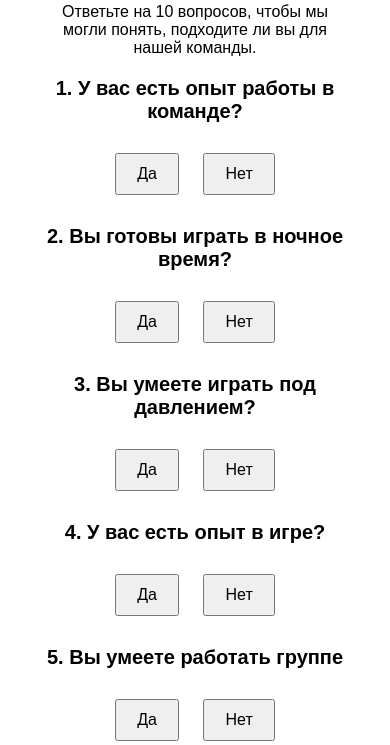
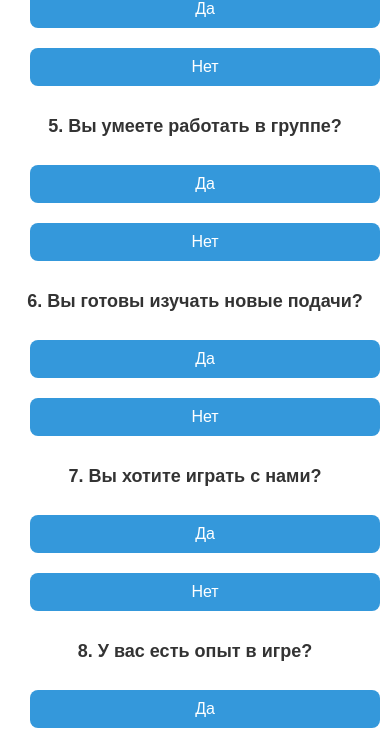
Before and after one commit to Kakashi934/opros1, a plain HTML site: page index.html in a window 390 px wide. Shown: the part 142-887 px from the top of the page. Drawn offline with Linux system fonts and the light colour scheme.

Commit message:
Update index.html

```diff
--- a/index.html
+++ b/index.html
@@ -6,30 +6,84 @@
     <title>Опрос: Вступить в команду?</title>
     <style>
         body {
-            font-family: Arial, sans-serif;
+            font-family: 'Arial', sans-serif;
+            background: #f4f7fc;
+            margin: 0;
+            padding: 0;
+            display: flex;
+            justify-content: center;
+            align-items: center;
+            height: 100vh;
+        }
+        .container {
+            width: 80%;
+            max-width: 600px;
+            background-color: #fff;
+            padding: 30px;
+            border-radius: 15px;
+            box-shadow: 0 4px 12px rgba(0, 0, 0, 0.1);
             text-align: center;
-            margin-top: 50px;
+        }
+        h1 {
+            font-size: 24px;
+            color: #333;
+            margin-bottom: 20px;
+        }
+        p {
+            font-size: 16px;
+            color: #555;
+            margin-bottom: 30px;
         }
         .question {
             margin-bottom: 20px;
         }
         .question h3 {
-            font-size: 20px;
+            font-size: 18px;
+            color: #333;
         }
         button {
-            padding: 10px 20px;
+            background-color: #3498db;
+            color: white;
+            border: none;
+            padding: 12px 25px;
             font-size: 16px;
             margin: 10px;
             cursor: pointer;
+            border-radius: 8px;
+            transition: background-color 0.3s, transform 0.2s;
         }
-        .container {
-            width: 80%;
-            margin: 0 auto;
+        button:hover {
+            background-color: #2980b9;
+        }
+        button:active {
+            transform: scale(0.95);
         }
         .score {
-            font-size: 24px;
+            font-size: 20px;
             font-weight: bold;
             margin-top: 30px;
+            color: #27ae60;
+            display: none;
+        }
+        .alert {
+            background-color: #e74c3c;
+            color: white;
+            padding: 15px;
+            border-radius: 5px;
+            margin-top: 20px;
+        }
+        @media (max-width: 600px) {
+            h1 {
+                font-size: 20px;
+            }
+            .container {
+                width: 90%;
+                padding: 20px;
+            }
+            button {
+                width: 100%;
+                padding: 10px;
+            }
         }
     </style>
 </head>
@@ -65,7 +119,7 @@
             </div>
 
             <div class="question">
-                <h3>5. Вы умеете работать группе</h3>
+                <h3>5. Вы умеете работать в группе?</h3>
                 <button type="button" onclick="recordAnswer('q5', 'yes')">Да</button>
                 <button type="button" onclick="recordAnswer('q5', 'no')">Нет</button>
             </div>
@@ -103,8 +157,12 @@
             <button type="button" onclick="submitSurvey()">Отправить</button>
         </form>
 
-        <div id="scoreDisplay" class="score" style="display: none;">
+        <div id="scoreDisplay" class="score">
             <p>Вы выбрали <span id="score"></span> ответов "Да".</p>
+        </div>
+
+        <div id="errorMessage" class="alert" style="display: none;">
+            Пожалуйста, ответьте на все вопросы.
         </div>
     </div>
 
@@ -117,7 +175,7 @@
 
         function submitSurvey() {
             if (Object.keys(answers).length < 10) {
-                alert("Пожалуйста, ответьте на все вопросы.");
+                document.getElementById("errorMessage").style.display = "block";
                 return;
             }
 
```
